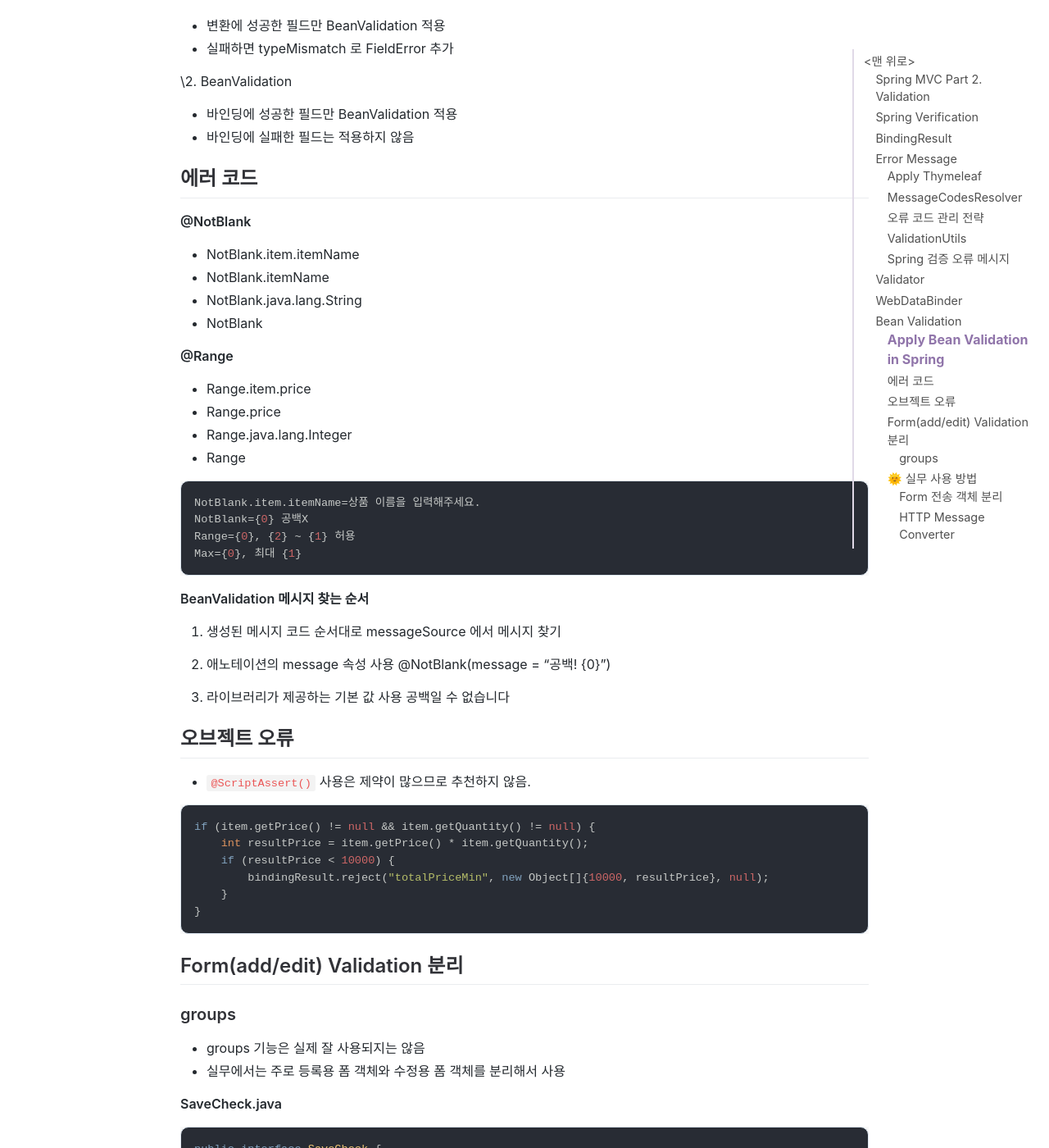
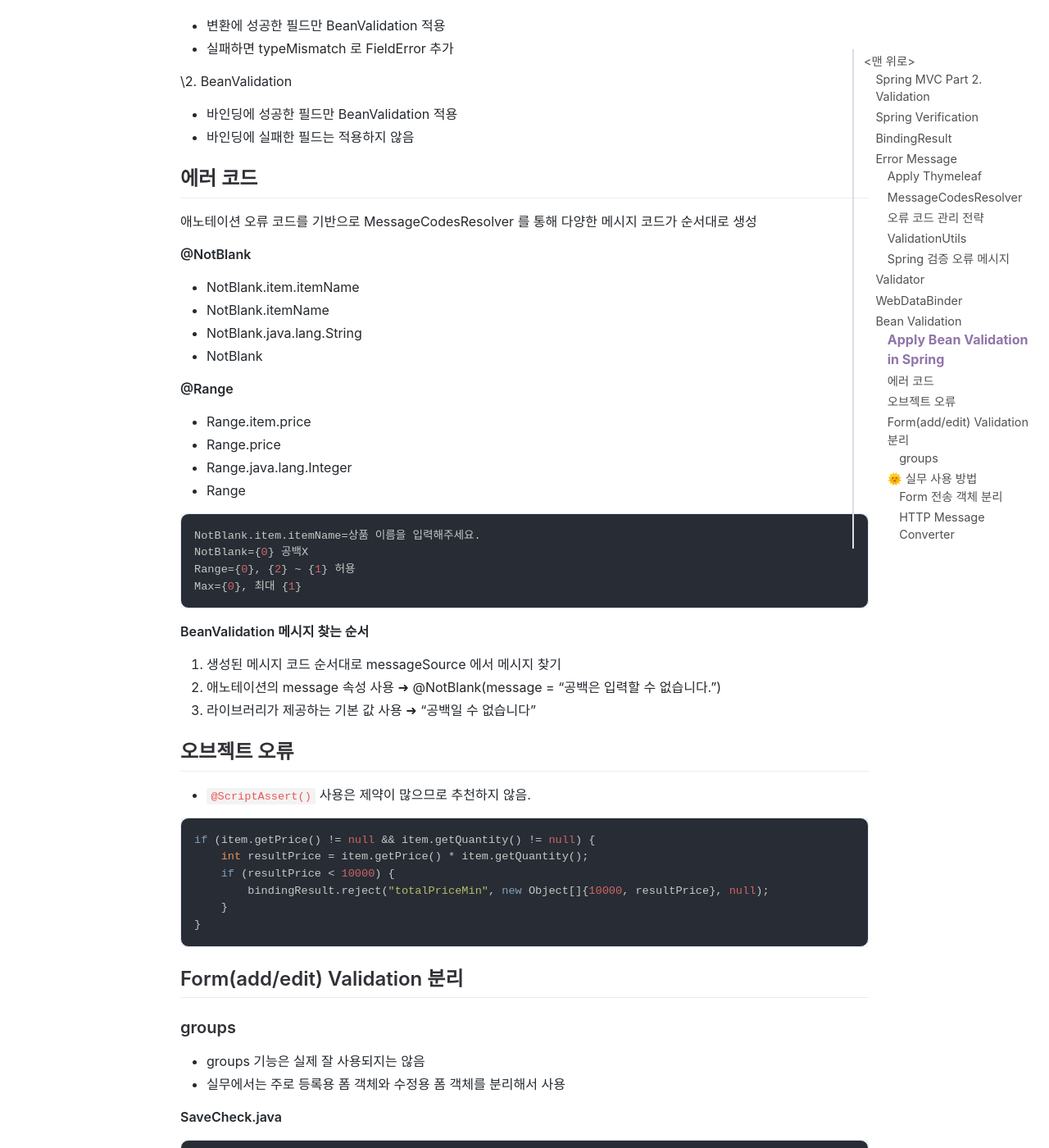
Before and after one commit to jihunparkme/jihunparkme.github.io, a Jekyll site: the page built from _posts/2021-10-12-Spring-MVC-Part2-Validation.md, in a window 1280 px wide and 1400 px high, scrolled down 12792 px. Shown: the whole window at 82% size. Built offline with Jekyll 4.4.1, drawn with Linux system fonts in a browser that asks for light colours; nearby versions of some CDN libraries; comment, search, counter and statistics services are not loaded.

Commit message:
[Conquest of Spring]  Bean Validation 에러 코드

```diff
--- a/_posts/2021-10-12-Spring-MVC-Part2-Validation.md
+++ b/_posts/2021-10-12-Spring-MVC-Part2-Validation.md
@@ -583,6 +583,8 @@ public String addItem(@Validated @ModelAttribute Item item, BindingResult bindin
 
 ## 에러 코드
 
+애노테이션 오류 코드를 기반으로 MessageCodesResolver 를 통해 다양한 메시지 코드가 순서대로 생성
+
 **@NotBlank**
 
 - NotBlank.item.itemName
@@ -607,10 +609,8 @@ Max={0}, 최대 {1}
 **BeanValidation 메시지 찾는 순서**
 
 1. 생성된 메시지 코드 순서대로 messageSource 에서 메시지 찾기
-
-2. 애노테이션의 message 속성 사용 @NotBlank(message = "공백! {0}")
-
-3. 라이브러리가 제공하는 기본 값 사용 공백일 수 없습니다
+2. 애노테이션의 message 속성 사용 ➜ @NotBlank(message = "공백은 입력할 수 없습니다.")
+3. 라이브러리가 제공하는 기본 값 사용 ➜ "공백일 수 없습니다"
 
 ## 오브젝트 오류
 
```
